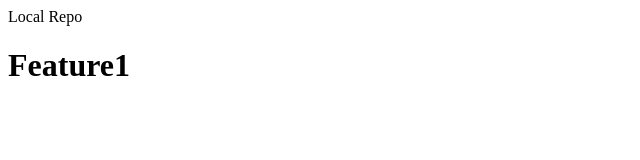
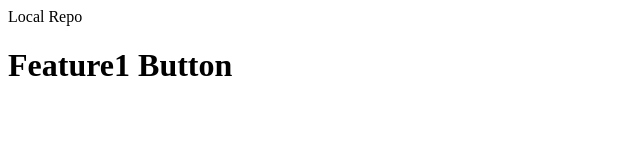
Before and after one commit to aaaditya-mishr/localrepo, a plain HTML site: page index.html in a window 1280 px wide. Shown: the whole page, without its empty margins (0-640 px from the left). Drawn offline with Linux system fonts and the light colour scheme.

Commit message:
button add

```diff
--- a/index.html
+++ b/index.html
@@ -1,4 +1,4 @@
 <div>
 Local Repo
 </div>
-<h1>Feature1</h1>
+<h1>Feature1 Button</h1>
```
